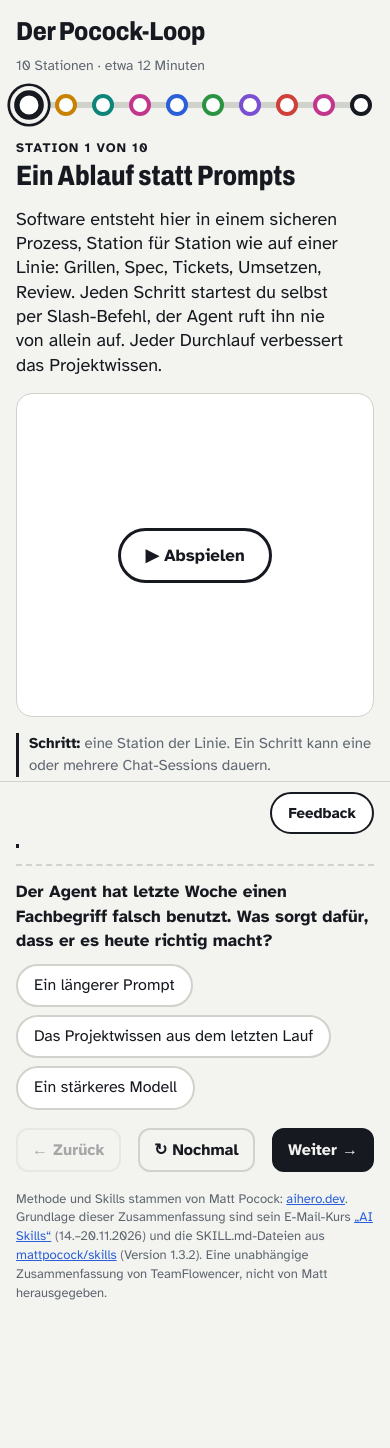
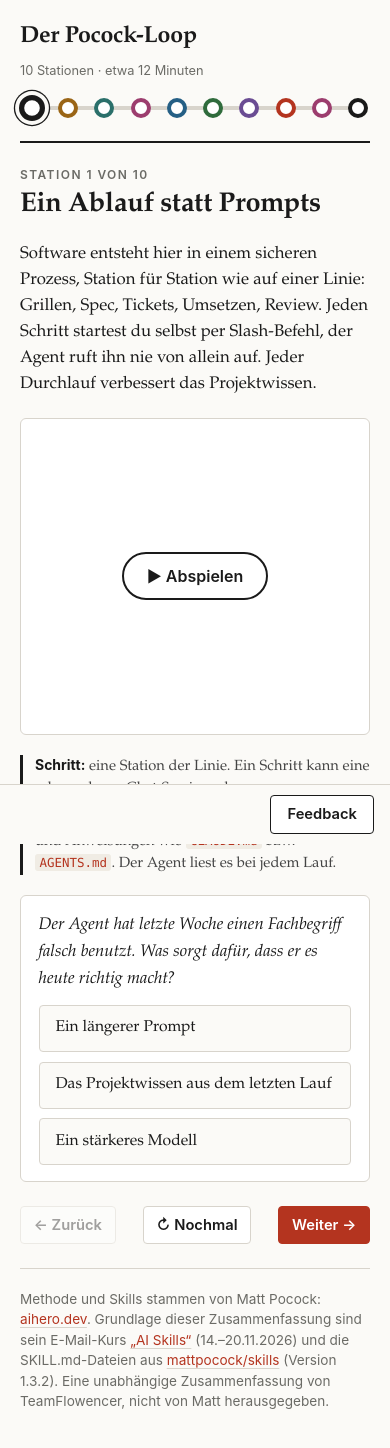
Before and after one commit to ralfklemmer/teamflowencer-lernsessions, a plain HTML site: page lessons/der-pocock-loop/index.html in a window 390 px wide. Before the commit the page ends 1419 px from the top, so only its background shows below. Drawn offline with Linux system fonts and the light colour scheme.

Commit message:
feat: publish lernsession der-pocock-loop

```diff
--- a/lessons/der-pocock-loop/assets/feedback.css
+++ b/lessons/der-pocock-loop/assets/feedback.css
@@ -1,36 +1,35 @@
-/* Feedback button and dialog. Uses the course colour tokens, so light and dark mode follow the page. */
+/* Feedback button and dialog in the teach-skill design. Uses the course colour tokens; the course is always light. */
 /* Narrow viewports: an opaque bar at the bottom; the page reserves its height, so content can always
    scroll clear of it. Wide viewports (>=1000px): the button sits in the free margin right of the
-   700px course column and never overlaps it. */
-body.has-feedback{padding-bottom:calc(76px + env(safe-area-inset-bottom,0px))}
+   760px course column and never overlaps it. */
+body.has-feedback{padding-bottom:calc(72px + env(safe-area-inset-bottom,0px))}
 .fb-bar{position:fixed;z-index:20;left:0;right:0;bottom:0;display:flex;justify-content:flex-end;
   padding:10px max(16px,env(safe-area-inset-right,0px)) calc(10px + env(safe-area-inset-bottom,0px)) max(16px,env(safe-area-inset-left,0px));
   background:var(--bg);border-top:1px solid var(--rail)}
-.fb-open{font:700 15px var(--body);color:var(--ink);background:var(--paper);border:2px solid var(--ink);border-radius:999px;
-  padding:10px 16px;cursor:pointer}
+.fb-open{font:600 .92rem var(--sans);color:var(--ink);background:var(--paper);border:1px solid var(--ink);border-radius:4px;
+  padding:.6rem 1rem;cursor:pointer}
 @media (min-width:1000px){
   body.has-feedback{padding-bottom:0}
   .fb-bar{left:auto;right:max(16px,env(safe-area-inset-right,0px));bottom:max(16px,env(safe-area-inset-bottom,0px));padding:0;background:none;border:0}
-  .fb-open{box-shadow:0 4px 14px rgb(0 0 0 / .18)}
+  .fb-open{box-shadow:0 2px 8px rgb(0 0 0 / .12)}
 }
-.fb-open:hover{background:var(--bg)}
-.fb-dialog{width:min(520px,calc(100vw - 32px));max-height:calc(100dvh - 32px);border:1px solid var(--rail);border-radius:16px;padding:0;
-  background:var(--paper);color:var(--ink);font:16px/1.45 var(--body)}
+.fb-open:hover{border-color:var(--accent);color:var(--accent)}
+.fb-dialog{width:min(520px,calc(100vw - 32px));max-height:calc(100dvh - 32px);border:1px solid var(--rail);border-radius:6px;padding:0;
+  background:var(--paper);color:var(--ink);font:1rem/1.5 var(--serif)}
 .fb-dialog::backdrop{background:rgb(0 0 0 / .45)}
-.fb-form{display:flex;flex-direction:column;gap:12px;padding:18px}
-.fb-form h2{font:800 24px/1.1 var(--display);font-stretch:85%;margin:0}
-.fb-station{margin:0;color:var(--mute);font-size:14px}
-.fb-form label{font-weight:700}
-.fb-form textarea{font:inherit;color:var(--ink);background:var(--bg);border:2px solid var(--rail);border-radius:10px;padding:10px;min-height:9em;resize:vertical;width:100%}
-.fb-form textarea:focus-visible{outline:3px solid var(--spec);outline-offset:2px}
-.fb-count{margin:-6px 0 0;color:var(--mute);font-size:13px;text-align:right}
-.fb-note{margin:0;color:var(--mute);font-size:14px}
-.fb-note a{color:var(--spec)}
+.fb-form{display:flex;flex-direction:column;gap:12px;padding:1.25rem 1.5rem}
+.fb-form h2{font:600 1.45rem/1.15 var(--serif);margin:0;letter-spacing:-.01em}
+.fb-station{margin:0;color:var(--mute);font:.8rem var(--sans);letter-spacing:.04em}
+.fb-form label{font:600 .92rem var(--sans)}
+.fb-form textarea{font:inherit;color:var(--ink);background:var(--bg);border:1px solid var(--rail);border-radius:4px;padding:.6rem .75rem;min-height:9em;resize:vertical;width:100%}
+.fb-form textarea:focus-visible{outline:3px solid var(--focus);outline-offset:2px}
+.fb-count{margin:-6px 0 0;color:var(--mute);font:.78rem var(--sans);text-align:right}
+.fb-note{margin:0;color:var(--mute);font-size:.86rem}
 .fb-trap{position:absolute;left:-10000px;width:1px;height:1px;overflow:hidden}
-.fb-status{margin:0;min-height:1.45em;font-weight:700}
+.fb-status{margin:0;min-height:1.45em;font:600 .92rem var(--sans)}
 .fb-status.ok{color:var(--tick)}
-.fb-status.err{color:var(--review)}
+.fb-status.err{color:var(--accent)}
 .fb-actions{display:flex;gap:10px;justify-content:flex-end;flex-wrap:wrap}
-.fb-actions button{font:700 16px var(--body);border-radius:12px;padding:10px 16px;cursor:pointer;border:2px solid var(--ink);background:var(--ink);color:var(--bg)}
-.fb-actions button.fb-cancel{background:transparent;color:var(--ink);border-color:var(--rail)}
+.fb-actions button{font:600 .92rem var(--sans);border-radius:4px;padding:.6rem 1rem;cursor:pointer;border:1px solid var(--accent);background:var(--accent);color:var(--on-accent)}
+.fb-actions button.fb-cancel{background:var(--paper);color:var(--ink);border-color:var(--rail)}
 .fb-actions button:disabled{opacity:.4;cursor:default}
--- a/lessons/der-pocock-loop/assets/fonts/fonts.css
+++ /dev/null
@@ -1,34 +0,0 @@
-/* Self-hosted Google Fonts, latin subset (SIL Open Font License 1.1, see OFL-*.txt). */
-@font-face {
-  font-family: 'Archivo';
-  font-style: normal;
-  font-weight: 600 800;
-  font-stretch: 75% 100%;
-  font-display: swap;
-  src: url(archivo-latin.woff2) format('woff2');
-  unicode-range: U+0000-00FF, U+0131, U+0152-0153, U+02BB-02BC, U+02C6, U+02DA, U+02DC, U+0304, U+0308, U+0329, U+2000-206F, U+20AC, U+2122, U+2191, U+2193, U+2212, U+2215, U+FEFF, U+FFFD;
-}
-@font-face {
-  font-family: 'Atkinson Hyperlegible';
-  font-style: normal;
-  font-weight: 400;
-  font-display: swap;
-  src: url(atkinson-hyperlegible-400-latin.woff2) format('woff2');
-  unicode-range: U+0000-00FF, U+0131, U+0152-0153, U+02BB-02BC, U+02C6, U+02DA, U+02DC, U+0304, U+0308, U+0329, U+2000-206F, U+20AC, U+2122, U+2191, U+2193, U+2212, U+2215, U+FEFF, U+FFFD;
-}
-@font-face {
-  font-family: 'Atkinson Hyperlegible';
-  font-style: normal;
-  font-weight: 700;
-  font-display: swap;
-  src: url(atkinson-hyperlegible-700-latin.woff2) format('woff2');
-  unicode-range: U+0000-00FF, U+0131, U+0152-0153, U+02BB-02BC, U+02C6, U+02DA, U+02DC, U+0304, U+0308, U+0329, U+2000-206F, U+20AC, U+2122, U+2191, U+2193, U+2212, U+2215, U+FEFF, U+FFFD;
-}
-@font-face {
-  font-family: 'JetBrains Mono';
-  font-style: normal;
-  font-weight: 500;
-  font-display: swap;
-  src: url(jetbrains-mono-500-latin.woff2) format('woff2');
-  unicode-range: U+0000-00FF, U+0131, U+0152-0153, U+02BB-02BC, U+02C6, U+02DA, U+02DC, U+0304, U+0308, U+0329, U+2000-206F, U+20AC, U+2122, U+2191, U+2193, U+2212, U+2215, U+FEFF, U+FFFD;
-}
--- a/lessons/der-pocock-loop/index.html
+++ b/lessons/der-pocock-loop/index.html
@@ -3,6 +3,7 @@
 <head>
 <meta charset="utf-8">
 <meta name="viewport" content="width=device-width,initial-scale=1,viewport-fit=cover">
+<meta name="color-scheme" content="light">
 <title>Der Pocock-Loop</title>
 <meta name="description" content="Interaktive Lernsession in 10 Stationen: Wie du mit Matt Pococks Skills und einem Coding-Agenten von der Idee über Grillen, Spec und Tickets bis zum Review arbeitest. Beispiele mit Claude Code.">
 <link rel="canonical" href="https://teamflowencer.de/lernen/der-pocock-loop/">
@@ -18,106 +19,112 @@
 <meta name="twitter:card" content="summary_large_image">
 <link rel="icon" type="image/png" sizes="64x64" href="assets/favicon-64.png">
 <link rel="apple-touch-icon" href="assets/apple-touch-icon.png">
-<link rel="stylesheet" href="assets/fonts/fonts.css">
 <link rel="stylesheet" href="assets/feedback.css">
 <script src="assets/feedback.js" data-course="der-pocock-loop" data-endpoint="/wp-json/teamflowencer/v1/course-feedback" defer></script>
 <style>
 /* Layout: Lernpfad als U-Bahn-Linie. Eine Station pro Bildschirm: Bild links, Satz + Begriff + Frage rechts (Handy: untereinander). Szenen im Hochformat (400 breit), damit Schrift auf dem Handy lesbar bleibt. Jede Skill-Farbe bleibt in allen Stationen gleich. */
+/* Design: Tokens und Schriften aus dem Teach-Skill (styles.css), wie die anderen Lernsessions. Stationsfarben gedämpft passend zur Palette. Immer hell, auch bei dunklem System, wie die anderen Tutorials. */
 :root{
-  --bg:#f3f4f0; --paper:#ffffff; --ink:#16191f; --mute:#5f6670; --rail:#cfd3cb;
-  --grill:#c98200; --docs:#0d8579; --spec:#2b5fd9; --tick:#2b9441; --agent:#7a4fd1; --review:#d0403a; --hand:#c2378c;
-  --display:'Archivo',system-ui,sans-serif; --body:'Atkinson Hyperlegible',system-ui,sans-serif; --mono:'JetBrains Mono',ui-monospace,monospace;
-  --grill-s:color-mix(in srgb,var(--grill) 18%,var(--paper));
-  --docs-s:color-mix(in srgb,var(--docs) 16%,var(--paper));
-  --spec-s:color-mix(in srgb,var(--spec) 14%,var(--paper));
-  --tick-s:color-mix(in srgb,var(--tick) 16%,var(--paper));
-  --agent-s:color-mix(in srgb,var(--agent) 12%,var(--paper));
-  --review-s:color-mix(in srgb,var(--review) 14%,var(--paper));
-  --hand-s:color-mix(in srgb,var(--hand) 14%,var(--paper));
-  --mute-s:color-mix(in srgb,var(--mute) 28%,var(--paper));
+  color-scheme:light;
+  --bg:#fbfaf7; --paper:#ffffff; --ink:#1a1a1a; --ink-soft:#444; --mute:#6b6b66; --rail:#d8d4cc;
+  --accent:#b4341f; --accent-soft:#f5e9e4; --on-accent:#ffffff; --code-bg:#f0ece4; --tint:#f4f1ea; --focus:#255f85;
+  --right-bg:#e8f3e0; --right-line:#5a8a3a; --right-ink:#2a4a1a; --wrong-bg:#f7e0e0;
+  --grill:#9a6516; --docs:#2a6f6a; --spec:#255f85; --tick:#2f6b3c; --agent:#6a4c93; --review:#b4341f; --hand:#9c3d6e;
+  --serif:'Iowan Old Style','Palatino Linotype',Palatino,'Book Antiqua',Georgia,serif;
+  --sans:-apple-system,BlinkMacSystemFont,'Segoe UI',Roboto,sans-serif;
+  --mono:'SF Mono',Menlo,Consolas,monospace;
+  --display:var(--serif); --body:var(--serif);
+  --grill-s:color-mix(in srgb,var(--grill) 14%,var(--paper));
+  --docs-s:color-mix(in srgb,var(--docs) 13%,var(--paper));
+  --spec-s:color-mix(in srgb,var(--spec) 12%,var(--paper));
+  --tick-s:color-mix(in srgb,var(--tick) 13%,var(--paper));
+  --agent-s:color-mix(in srgb,var(--agent) 11%,var(--paper));
+  --review-s:color-mix(in srgb,var(--review) 11%,var(--paper));
+  --hand-s:color-mix(in srgb,var(--hand) 11%,var(--paper));
+  --mute-s:color-mix(in srgb,var(--mute) 24%,var(--paper));
 }
-@media (prefers-color-scheme:dark){:root:not([data-theme="light"]){
-  --bg:#11141a; --paper:#1a1e26; --ink:#e9ecf1; --mute:#9aa3af; --rail:#353c48;
-  --grill:#f0b23a; --docs:#3cc4b5; --spec:#86a8ff; --tick:#62cf76; --agent:#ac8cf2; --review:#f27d74; --hand:#ef72bb; color-scheme:dark}}
-:root[data-theme="dark"]{
-  --bg:#11141a; --paper:#1a1e26; --ink:#e9ecf1; --mute:#9aa3af; --rail:#353c48;
-  --grill:#f0b23a; --docs:#3cc4b5; --spec:#86a8ff; --tick:#62cf76; --agent:#ac8cf2; --review:#f27d74; --hand:#ef72bb; color-scheme:dark}
 *{box-sizing:border-box}
 [hidden]{display:none!important}
-body{margin:0;background:var(--bg);color:var(--ink);font:17px/1.45 var(--body)}
-.app{max-width:700px;margin:0 auto;padding-block:18px 40px;padding-left:max(16px,env(safe-area-inset-left,0px));padding-right:max(16px,env(safe-area-inset-right,0px));display:flex;flex-direction:column;gap:18px}
-header{display:flex;flex-direction:column;gap:12px}
+body{margin:0;background:var(--bg);color:var(--ink);font:17px/1.6 var(--serif);-webkit-font-smoothing:antialiased}
+a{color:var(--accent);text-decoration:underline;text-decoration-color:var(--rail);text-underline-offset:3px}
+a:hover{text-decoration-color:var(--accent)}
+.app{max-width:760px;margin:0 auto;padding-block:2.5rem 4rem;padding-left:max(2rem,env(safe-area-inset-left,0px));padding-right:max(2rem,env(safe-area-inset-right,0px));display:flex;flex-direction:column;gap:1.5rem}
+header{display:flex;flex-direction:column;gap:14px;border-bottom:2px solid var(--ink);padding-bottom:1.1rem}
 .brand{display:flex;align-items:baseline;justify-content:space-between;gap:12px;flex-wrap:wrap}
-h1{font:800 26px/1 var(--display);font-stretch:85%;margin:0;letter-spacing:-.01em}
-.meta{color:var(--mute);font-size:14px}
+h1{font:600 1.45rem/1.15 var(--serif);margin:0;letter-spacing:-.01em}
+.meta{color:var(--mute);font:.8rem var(--sans)}
 .line{position:relative;display:flex;justify-content:space-between;align-items:center;padding:6px 2px}
-.line::before{content:"";position:absolute;left:12px;right:12px;top:50%;height:6px;margin-top:-3px;border-radius:3px;background:var(--rail)}
-.dot{position:relative;width:22px;height:22px;border-radius:50%;border:4px solid var(--c);background:var(--paper);cursor:pointer;padding:0;transition:transform .15s}
+.line::before{content:"";position:absolute;left:12px;right:12px;top:50%;height:4px;margin-top:-2px;border-radius:2px;background:var(--rail)}
+.dot{position:relative;width:20px;height:20px;border-radius:50%;border:4px solid var(--c);background:var(--paper);cursor:pointer;padding:0;transition:transform .15s}
 .dot.done{background:var(--c)}
-.dot.cur{transform:scale(1.35);box-shadow:0 0 0 3px var(--bg),0 0 0 5px var(--c)}
-.dot:focus-visible,button:focus-visible{outline:3px solid var(--spec);outline-offset:3px}
+.dot.cur{transform:scale(1.3);box-shadow:0 0 0 3px var(--bg),0 0 0 4px var(--c)}
+.dot:focus-visible,button:focus-visible,a:focus-visible{outline:3px solid var(--focus);outline-offset:3px}
 /* Station */
 /* Reihenfolge: Satz lesen, dann Bild per Klick, dann Begriffe, dann Quiz */
-.lesson{display:flex;flex-direction:column;gap:16px}
+.lesson{display:flex;flex-direction:column;gap:1.25rem}
 .side{display:contents}
 .lesson>*,.side>*{order:5}
-.lesson>.top{order:0;display:flex;flex-direction:column;gap:6px}
+.lesson>.top{order:0;display:flex;flex-direction:column;gap:.5rem}
 .take{order:1}.stage{order:2}.ways{order:2}.terms{order:3}.quiz{order:4}
 .stage{position:relative}
 .stage.idle svg{visibility:hidden}
-.playbtn{display:none;position:absolute;inset:0;margin:auto;width:max-content;height:max-content;font:700 17px var(--body);padding:14px 24px;border-radius:999px;border:3px solid var(--c);background:var(--paper);color:var(--ink);cursor:pointer}
+.playbtn{display:none;position:absolute;inset:0;margin:auto;width:max-content;height:max-content;font:600 1rem var(--sans);padding:.75rem 1.4rem;border-radius:999px;border:2px solid var(--c);background:var(--paper);color:var(--ink);cursor:pointer}
 .stage.idle .playbtn{display:block}
-.eyebrow{margin:0;font:700 13px var(--body);letter-spacing:.08em;text-transform:uppercase;color:var(--c)}
-h2{font:800 clamp(28px,5.5vw,42px)/1.02 var(--display);font-stretch:80%;margin:0;text-wrap:balance}
-.stage{margin:0;background:var(--paper);border:1px solid var(--rail);border-radius:16px;padding:10px;min-width:0}
+.eyebrow{margin:0;font:600 .75rem var(--sans);letter-spacing:.12em;text-transform:uppercase;color:var(--mute)}
+h2{font:600 2.1rem/1.15 var(--serif);margin:0;letter-spacing:-.01em;text-wrap:balance}
+.stage{margin:0;background:var(--paper);border:1px solid var(--rail);border-radius:6px;padding:10px;min-width:0}
 .stage svg{display:block;width:100%;height:auto}
-.take{margin:0;font-size:20px;line-height:1.35;text-wrap:pretty}
-.take p{margin:0}.take ul{margin:8px 0 0;padding-left:22px;display:flex;flex-direction:column;gap:4px}
-.take code,.why code,.terms code,.qq code{font:500 .85em var(--mono)}
-.terms{margin:0;display:flex;flex-direction:column;gap:6px;font-size:15px;color:var(--mute)}
-.terms div{border-left:3px solid var(--c);padding-left:10px}
-.terms b{color:var(--ink)}
-.quiz{display:flex;flex-direction:column;gap:10px;border-top:2px dashed var(--rail);padding-top:14px}
-.quiz .qq{margin:0;font-weight:700}
-.opts{display:flex;flex-wrap:wrap;gap:8px}
-.opt{font:inherit;font-size:16px;color:var(--ink);background:var(--paper);border:2px solid var(--rail);border-radius:999px;padding:8px 16px;cursor:pointer;text-align:left}
-.opt:hover{border-color:var(--mute)}
-.opt.right{border-color:var(--tick);background:var(--tick-s);font-weight:700}
+.take{margin:0;font-size:1.12rem;line-height:1.55;text-wrap:pretty}
+.take p{margin:0}.take ul{margin:.5rem 0 0;padding-left:1.5rem;display:flex;flex-direction:column;gap:.3rem}
+.take li::marker{color:var(--mute)}
+.take code,.why code,.terms code,.qq code,.opt code{font-family:var(--mono);font-size:.85em;background:var(--code-bg);color:var(--accent);padding:.1em .35em;border-radius:3px}
+.terms{margin:0;display:flex;flex-direction:column;gap:.5rem;font-size:.92rem;line-height:1.5;color:var(--ink-soft)}
+.terms div{border-left:3px solid var(--c);padding-left:.75rem}
+.terms b{color:var(--ink);font-family:var(--sans);font-weight:650;font-size:.95em}
+.quiz{display:flex;flex-direction:column;gap:.75rem;background:var(--paper);border:1px solid var(--rail);border-radius:6px;padding:1.25rem 1.5rem}
+.quiz .qq{margin:0;font-style:italic;font-size:1.05rem}
+.opts{display:grid;gap:.6rem}
+.opt{display:block;width:100%;font:.98rem/1.45 var(--serif);color:var(--ink);background:var(--bg);border:1px solid var(--rail);border-radius:4px;padding:.7rem 1rem;cursor:pointer;text-align:left;transition:border-color .15s,background .15s}
+.opt:hover{border-color:var(--accent);background:var(--paper)}
+.opt.right{border-color:var(--right-line);background:var(--right-bg);color:var(--right-ink);font-weight:600}
 .opt.right::before{content:"✓ "}
-.opt.wrong{border-color:var(--review);color:var(--mute);text-decoration:line-through;cursor:default}
-.why{margin:0;color:var(--mute);font-size:15px}
+.opt.wrong{border-color:var(--accent);background:var(--wrong-bg);color:var(--accent);cursor:default}
+.why{margin:0;padding:.85rem 1rem;background:var(--tint);border-left:3px solid var(--accent);font-size:.92rem;color:var(--ink)}
 .nav{display:flex;gap:10px;justify-content:space-between;align-items:center}
-.btn{font:700 16px var(--body);border-radius:12px;padding:11px 18px;cursor:pointer;border:2px solid var(--ink);background:var(--ink);color:var(--bg)}
-.btn.ghost{background:transparent;color:var(--ink);border-color:var(--rail)}
-.btn:disabled{opacity:.35;cursor:default}
+.btn{font:600 .92rem var(--sans);border-radius:4px;padding:.6rem 1rem;cursor:pointer;border:1px solid var(--accent);background:var(--accent);color:var(--on-accent)}
+.btn.ghost{background:var(--paper);color:var(--ink);border-color:var(--rail)}
+.btn.ghost:hover{border-color:var(--accent);color:var(--accent)}
+.btn:disabled{opacity:.4;cursor:default}
+.btn.ghost:disabled:hover{border-color:var(--rail);color:var(--ink)}
 /* Wegweiser */
-.ways{display:grid;grid-template-columns:1fr;gap:8px}
-.way{font:inherit;text-align:left;color:var(--ink);background:var(--paper);border:2px solid var(--rail);border-radius:12px;padding:11px 14px;cursor:pointer}
-.way[aria-pressed="true"]{border-color:var(--ink);background:var(--bg)}
-.route{min-height:110px;background:var(--paper);border:1px solid var(--rail);border-radius:16px;padding:16px;display:flex;flex-direction:column;gap:10px;justify-content:center}
+.ways{display:grid;grid-template-columns:1fr;gap:.6rem}
+.way{font:.98rem/1.45 var(--serif);text-align:left;color:var(--ink);background:var(--bg);border:1px solid var(--rail);border-radius:4px;padding:.7rem 1rem;cursor:pointer}
+.way:hover{border-color:var(--accent)}
+.way[aria-pressed="true"]{border-color:var(--ink);background:var(--paper);box-shadow:inset 3px 0 0 var(--accent)}
+.route{min-height:110px;background:var(--paper);border:1px solid var(--rail);border-radius:6px;padding:1rem 1.25rem;display:flex;flex-direction:column;gap:.6rem;justify-content:center}
 .stops{display:flex;flex-wrap:wrap;align-items:center;gap:6px}
-.stop{display:inline-flex;align-items:center;gap:8px;font:500 15px var(--mono);padding:6px 12px 6px 8px;border-radius:999px;background:color-mix(in srgb,var(--c) 15%,var(--paper));animation:pop .35s both}
+.stop{display:inline-flex;align-items:center;gap:8px;font:500 .88rem var(--mono);padding:5px 12px 5px 8px;border-radius:999px;background:color-mix(in srgb,var(--c) 13%,var(--paper));animation:pop .35s both}
 .stop::before{content:"";width:12px;height:12px;border-radius:50%;background:var(--c);flex:none}
-.join{width:22px;height:5px;border-radius:3px;background:var(--rail)}
-.route .hint{margin:0;color:var(--mute);font-size:15px}
-.score{margin:0;font:800 22px var(--display);font-stretch:85%}
-.setup{font:500 13px/1.6 var(--mono);background:var(--paper);border:1px solid var(--rail);border-radius:12px;padding:12px 14px;white-space:pre-wrap;overflow-wrap:anywhere;margin:0}
-.small{color:var(--mute);font-size:14px;margin:0}
-.small a{color:var(--spec)}
-.cmds{border-collapse:collapse;margin-top:6px;font-size:14px;color:var(--ink)}
-.cmds th,.cmds td{text-align:left;vertical-align:top;padding:3px 12px 3px 0}
-.cmds thead th{color:var(--mute);font-weight:700}
-.cmds a{color:var(--spec)}
-footer{color:var(--mute);font-size:13px}footer a{color:var(--spec)}
-@media (max-width:760px){
-  .lesson{grid-template-columns:minmax(0,1fr)}
-  .take{font-size:18px}
-  .btn{padding:10px 14px}
+.join{width:22px;height:4px;border-radius:2px;background:var(--rail)}
+.route .hint{margin:0;color:var(--ink-soft);font-size:.92rem}
+.score{margin:0;font:600 1.05rem var(--sans)}
+.small{color:var(--mute);font-size:.86rem;margin:0}
+.cmds{border-collapse:collapse;margin-top:.5rem;font-size:.88rem;color:var(--ink)}
+.cmds th,.cmds td{text-align:left;vertical-align:top;padding:.3rem .9rem .3rem 0;border-bottom:1px solid var(--rail)}
+.cmds thead th{font:600 .7rem var(--sans);letter-spacing:.05em;text-transform:uppercase;color:var(--mute);border-bottom:2px solid var(--ink)}
+.cmds tbody th{font:600 .88rem var(--sans)}
+footer{border-top:1px solid var(--rail);padding-top:1.25rem;color:var(--mute);font:.85rem/1.5 var(--sans)}
+@media (max-width:640px){
+  .app{padding-block:1.5rem 3rem;padding-left:max(1.25rem,env(safe-area-inset-left,0px));padding-right:max(1.25rem,env(safe-area-inset-right,0px))}
+  h2{font-size:1.7rem}
+  .take{font-size:1.05rem}
+  .quiz{padding:1rem 1.1rem}
+  .btn{padding:.55rem .8rem}
 }
 /* SVG */
-svg text{fill:var(--ink);font-family:var(--body)}
-.lb{font:700 18px var(--display);font-stretch:88%;text-anchor:middle}
-.lbs{font:700 16px var(--display);font-stretch:88%}
+svg text{fill:var(--ink);font-family:var(--sans)}
+.lb{font:700 17px var(--sans);text-anchor:middle}
+.lbs{font:700 15px var(--sans)}
 .sm{font-size:15px;fill:var(--mute)!important}
 .t15{font-size:15px}
 .bold{font-weight:700}
```
Also changed, not shown: lessons/der-pocock-loop/assets/fonts/OFL-archivo.txt (deleted), lessons/der-pocock-loop/assets/fonts/OFL-atkinsonhyperlegible.txt (deleted), lessons/der-pocock-loop/assets/fonts/OFL-jetbrainsmono.txt (deleted), lessons/der-pocock-loop/assets/fonts/archivo-latin.woff2 (deleted), lessons/der-pocock-loop/assets/fonts/atkinson-hyperlegible-400-latin.woff2 (deleted), lessons/der-pocock-loop/assets/fonts/atkinson-hyperlegible-700-latin.woff2 (deleted), lessons/der-pocock-loop/assets/fonts/jetbrains-mono-500-latin.woff2 (deleted).
